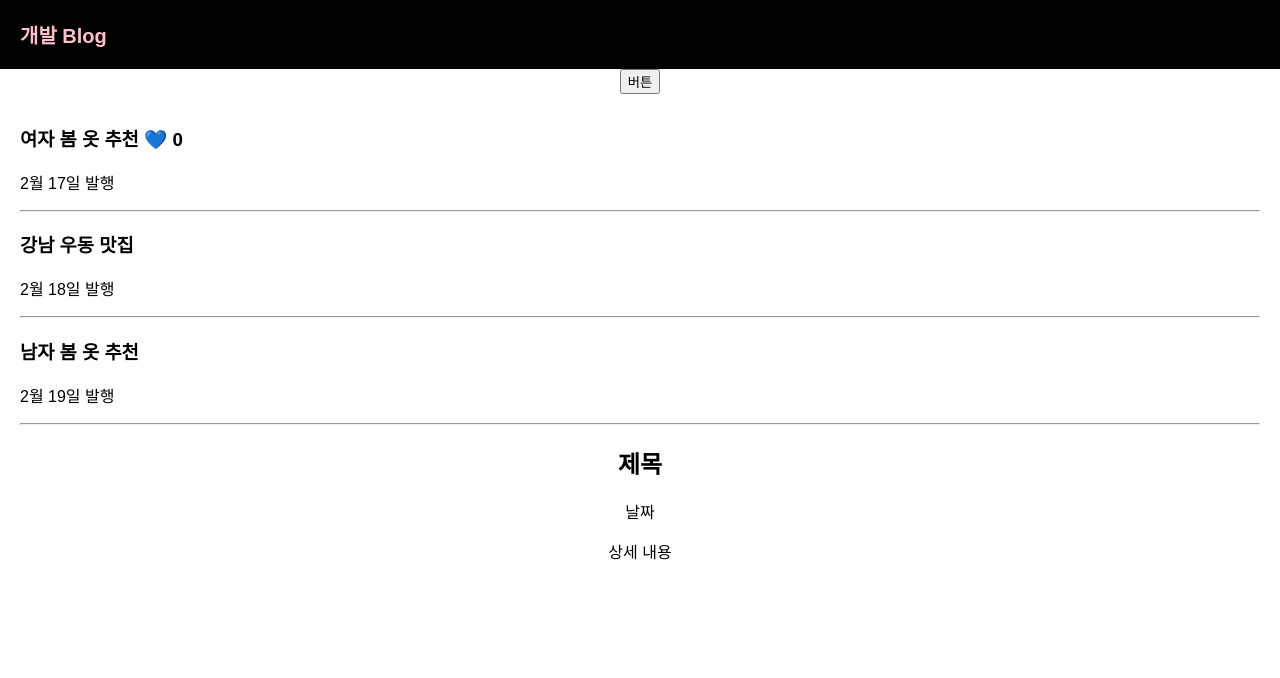
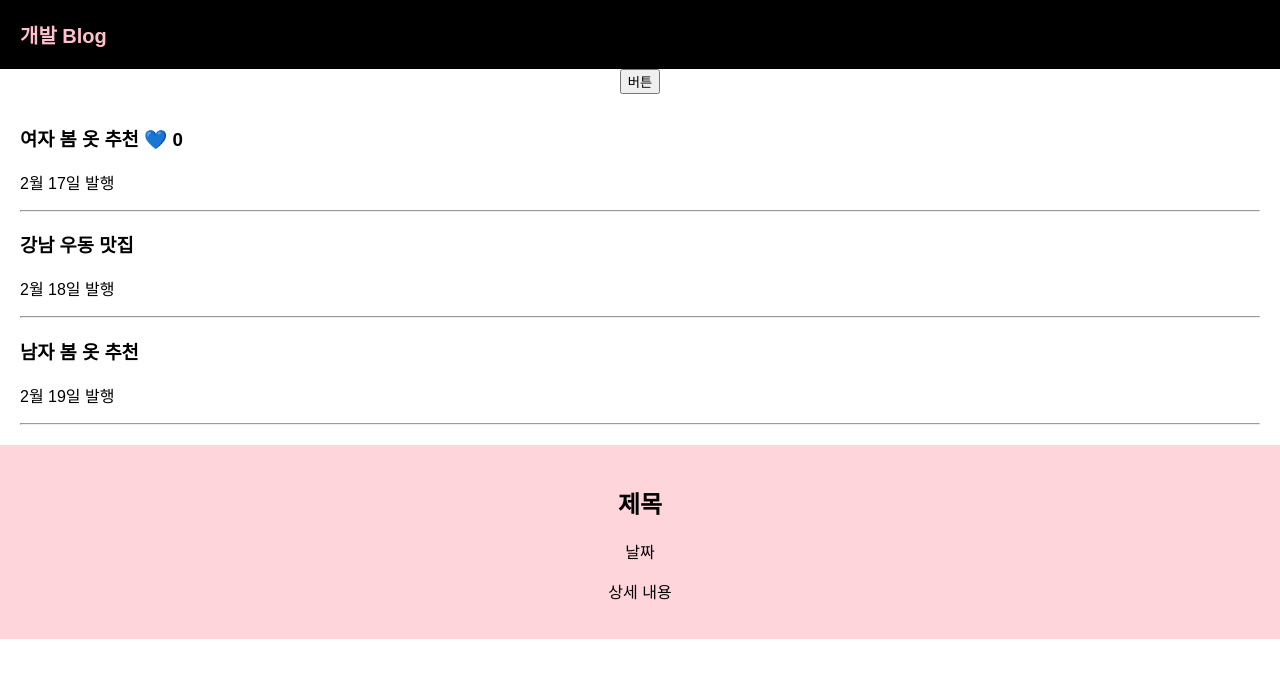
Before and after one commit to hijiyun/ReactProject, a React (Create React App) app in the folder react_study/: page / in a window 1280 px wide. Shown: the top 678 px of the page. Built offline with nearby package versions, Linux system fonts and the light colour scheme.

Commit message:
Component로 model 치환(?)

```diff
--- a/react_study/src/App.css
+++ b/react_study/src/App.css
@@ -9,7 +9,7 @@ body{
 .model{
   margin-top: 20px;
   padding: 20px;
-  background: pink;
+  background: rgb(255, 213, 220);
 }
 
 .black-nav{
--- a/react_study/src/App.js
+++ b/react_study/src/App.js
@@ -24,14 +24,7 @@ function App() {
       <div className="list">
         <h3>
           {글제목[0]}{" "}
-          <span
-            onClick={() => {
-              하트변경(하트 + 1);
-            }}
-          >
-            💙
-          </span>{" "}
-          {하트}{" "}
+          <span onClick={() => {하트변경(하트 + 1);}}>💙</span>{" "}{하트}{" "}
         </h3>
         <p>2월 17일 발행</p>
         <hr />
@@ -43,14 +36,19 @@ function App() {
         <hr />
       </div>
 
-      <div>
+      <Model></Model>
+
+    </div>
+  );
+}
+function Model() {
+  return (
+    <div className="model">
         <h2>제목</h2>
         <p>날짜</p>
         <p>상세 내용</p>
       </div>
-
-    </div>
-  );
+  )
 }
 
 export default App;
```
